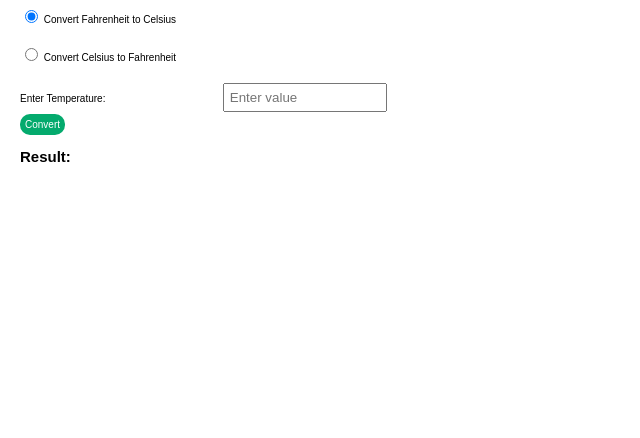
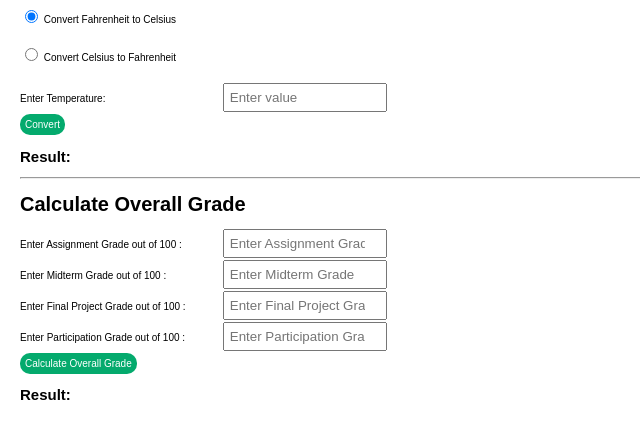
Before and after one commit to sarb7479/convert-temperature, a plain HTML site: page index.html in a window 1280 px wide. Shown: the part 70-508 px from the top of the page, without its empty margins (0-640 px from the left). Drawn offline with Linux system fonts and the light colour scheme.

Commit message:
Update index.html

```diff
--- a/index.html
+++ b/index.html
@@ -26,7 +26,33 @@
     <button type="button" onclick="convertTemperature()">Convert</button>
   </form>
 
-  <h2>Result: <span id="resultDisplay"></span></h2>
+  <h2>Result: <span id="temperatureResultDisplay"></span></h2>
+
+  <hr>
+  <h1>Calculate Overall Grade</h1>
+  <form id="overallGrade">
+    <div>
+        <label for="assignmentGrade">Enter Assignment Grade out of 100 :</label>
+        <input type="number" id="assignmentGrade" placeholder="Enter Assignment Grade">
+    </div>
+    <div>
+        <label for="midtermGrade">Enter Midterm Grade out of 100 :</label>
+        <input type="number" id="midtermGrade" placeholder="Enter Midterm Grade">
+    </div>
+    <div>
+        <label for="finalProjectGrade">Enter Final Project Grade out of 100 :</label>
+        <input type="number" id="finalProjectGrade" placeholder="Enter Final Project Grade">
+    </div>
+    <div>
+        <label for="participationGrade">Enter Participation Grade out of 100 :</label>
+        <input type="number" id="participationGrade" placeholder="Enter Participation Grade">
+    </div>
+
+    <button type="button" onclick="overallGrade()">Calculate Overall Grade</button>
+  </form>
+
+  <h2>Result: <span id="gradeResultDisplay"></span></h2>
+
   <script src="script.js"></script>
 </body>
 </html>
```
